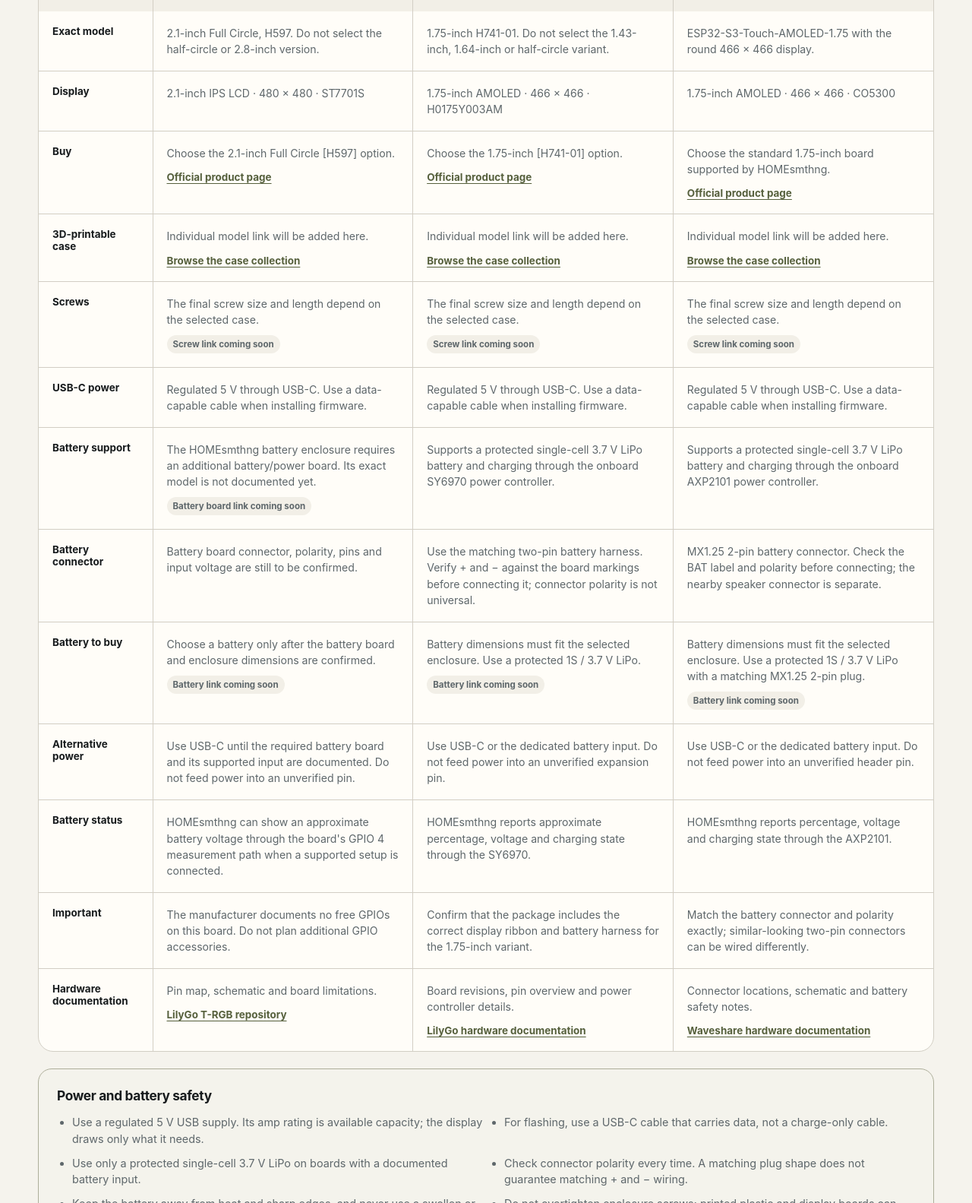
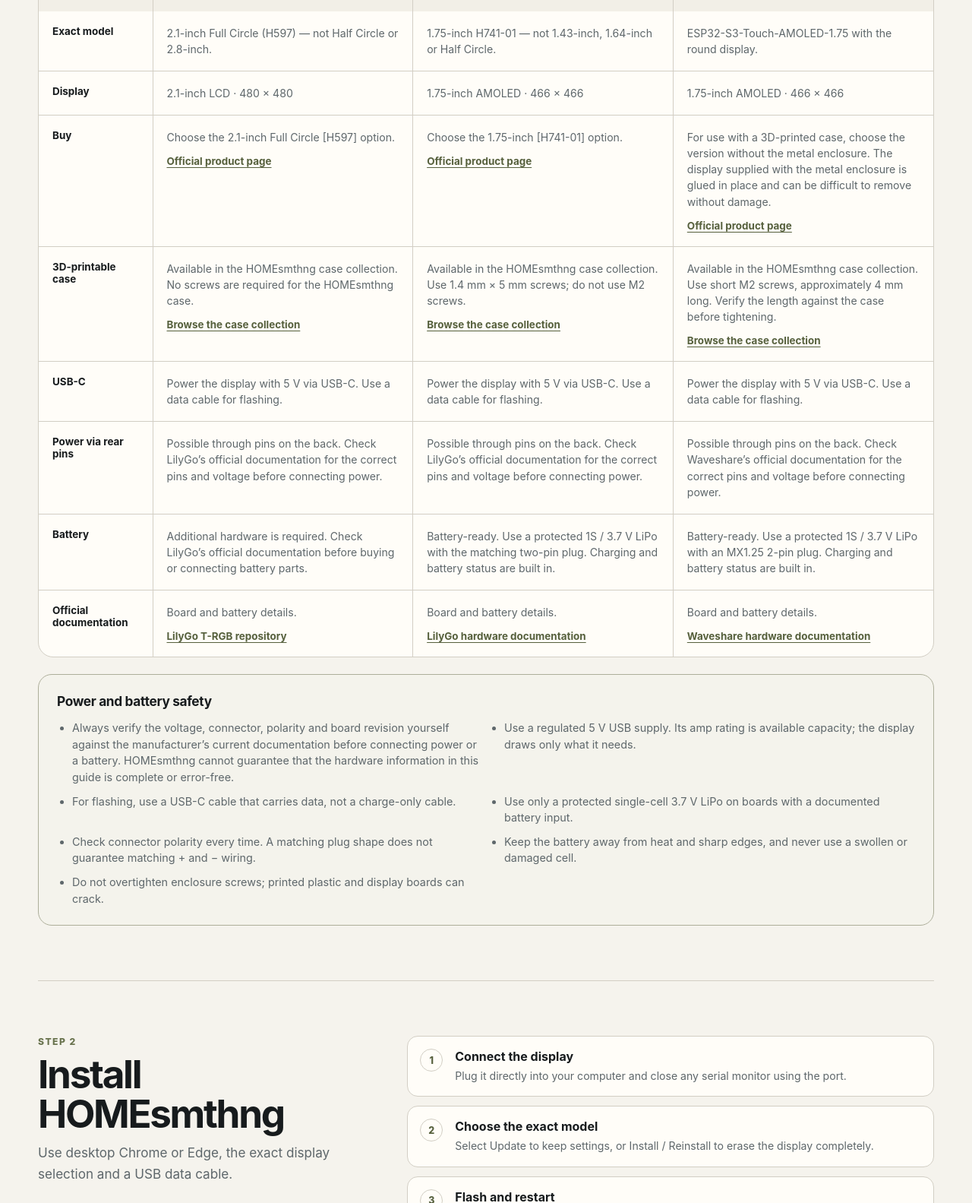
Before and after one commit to modsmthng/homesmthng, a website built with Vite: page web-flasher/guide/index.html in a window 1280 px wide. Shown: the part 2357-3940 px from the top of the page at 76% size. Built offline with nearby package versions, Linux system fonts and the light colour scheme.

Commit message:
update guide

```diff
--- a/web-flasher/guide/content.js
+++ b/web-flasher/guide/content.js
@@ -12,15 +12,10 @@
     { label: "Display", key: "display" },
     { label: "Buy", key: "purchase" },
     { label: "3D-printable case", key: "case" },
-    { label: "Screws", key: "screws" },
-    { label: "USB-C power", key: "usbPower" },
-    { label: "Battery support", key: "battery" },
-    { label: "Battery connector", key: "batteryConnector" },
-    { label: "Battery to buy", key: "batteryPurchase" },
-    { label: "Alternative power", key: "alternativePower" },
-    { label: "Battery status", key: "batteryStatus" },
-    { label: "Important", key: "important" },
-    { label: "Hardware documentation", key: "documentation" },
+    { label: "USB-C", key: "usbPower" },
+    { label: "Power via rear pins", key: "rearPinPower" },
+    { label: "Battery", key: "battery" },
+    { label: "Official documentation", key: "documentation" },
   ],
   boards: [
     {
@@ -29,19 +24,14 @@
       shortName: "T-RGB",
       image: "./screenshots/hardware-trgb.png",
       imageAlt: 'LilyGo T-RGB 2.1-inch Full Circle display board',
-      model: value("2.1-inch Full Circle, H597. Do not select the half-circle or 2.8-inch version."),
-      display: value("2.1-inch IPS LCD · 480 × 480 · ST7701S"),
+      model: value("2.1-inch Full Circle (H597) — not Half Circle or 2.8-inch."),
+      display: value("2.1-inch LCD · 480 × 480"),
       purchase: value("Choose the 2.1-inch Full Circle [H597] option.", link("Official product page", "https://lilygo.cc/products/t-rgb")),
-      case: value("Individual model link will be added here.", link("Browse the case collection", "https://www.printables.com/@dubios42/collections/2861668")),
-      screws: value("The final screw size and length depend on the selected case.", link("Screw link coming soon")),
-      usbPower: value("Regulated 5 V through USB-C. Use a data-capable cable when installing firmware."),
-      battery: value("The HOMEsmthng battery enclosure requires an additional battery/power board. Its exact model is not documented yet.", link("Battery board link coming soon")),
-      batteryConnector: value("Battery board connector, polarity, pins and input voltage are still to be confirmed."),
-      batteryPurchase: value("Choose a battery only after the battery board and enclosure dimensions are confirmed.", link("Battery link coming soon")),
-      alternativePower: value("Use USB-C until the required battery board and its supported input are documented. Do not feed power into an unverified pin."),
-      batteryStatus: value("HOMEsmthng can show an approximate battery voltage through the board's GPIO 4 measurement path when a supported setup is connected."),
-      important: value("The manufacturer documents no free GPIOs on this board. Do not plan additional GPIO accessories."),
-      documentation: value("Pin map, schematic and board limitations.", link("LilyGo T-RGB repository", "https://github.com/Xinyuan-LilyGO/LilyGo-T-RGB")),
+      case: value("Available in the HOMEsmthng case collection. No screws are required for the HOMEsmthng case.", link("Browse the case collection", "https://www.printables.com/@dubios42/collections/2861668")),
+      usbPower: value("Power the display with 5 V via USB-C. Use a data cable for flashing."),
+      rearPinPower: value("Possible through pins on the back. Check LilyGo’s official documentation for the correct pins and voltage before connecting power."),
+      battery: value("Additional hardware is required. Check LilyGo’s official documentation before buying or connecting battery parts."),
+      documentation: value("Board and battery details.", link("LilyGo T-RGB repository", "https://github.com/Xinyuan-LilyGO/LilyGo-T-RGB")),
     },
     {
       id: "lilygo_amoled_175",
@@ -49,19 +39,14 @@
       shortName: "LilyGo AMOLED",
       image: "./screenshots/hardware-lilygo-amoled.png",
       imageAlt: 'LilyGo T-Display-S3 AMOLED 1.75-inch display board',
-      model: value("1.75-inch H741-01. Do not select the 1.43-inch, 1.64-inch or half-circle variant."),
-      display: value("1.75-inch AMOLED · 466 × 466 · H0175Y003AM"),
+      model: value("1.75-inch H741-01 — not 1.43-inch, 1.64-inch or Half Circle."),
+      display: value("1.75-inch AMOLED · 466 × 466"),
       purchase: value("Choose the 1.75-inch [H741-01] option.", link("Official product page", "https://lilygo.cc/products/t-display-s3-amoled-1-64")),
-      case: value("Individual model link will be added here.", link("Browse the case collection", "https://www.printables.com/@dubios42/collections/2861668")),
-      screws: value("The final screw size and length depend on the selected case.", link("Screw link coming soon")),
-      usbPower: value("Regulated 5 V through USB-C. Use a data-capable cable when installing firmware."),
-      battery: value("Supports a protected single-cell 3.7 V LiPo battery and charging through the onboard SY6970 power controller."),
-      batteryConnector: value("Use the matching two-pin battery harness. Verify + and − against the board markings before connecting it; connector polarity is not universal."),
-      batteryPurchase: value("Battery dimensions must fit the selected enclosure. Use a protected 1S / 3.7 V LiPo.", link("Battery link coming soon")),
-      alternativePower: value("Use USB-C or the dedicated battery input. Do not feed power into an unverified expansion pin."),
-      batteryStatus: value("HOMEsmthng reports approximate percentage, voltage and charging state through the SY6970."),
-      important: value("Confirm that the package includes the correct display ribbon and battery harness for the 1.75-inch variant."),
-      documentation: value("Board revisions, pin overview and power controller details.", link("LilyGo hardware documentation", "https://wiki.lilygo.cc/products/t-display-series/t-display-s3-amoled-1.75/")),
+      case: value("Available in the HOMEsmthng case collection. Use 1.4 mm × 5 mm screws; do not use M2 screws.", link("Browse the case collection", "https://www.printables.com/@dubios42/collections/2861668")),
+      usbPower: value("Power the display with 5 V via USB-C. Use a data cable for flashing."),
+      rearPinPower: value("Possible through pins on the back. Check LilyGo’s official documentation for the correct pins and voltage before connecting power."),
+      battery: value("Battery-ready. Use a protected 1S / 3.7 V LiPo with the matching two-pin plug. Charging and battery status are built in."),
+      documentation: value("Board and battery details.", link("LilyGo hardware documentation", "https://wiki.lilygo.cc/products/t-display-series/t-display-s3-amoled-1.75/")),
     },
     {
       id: "waveshare_amoled_175",
@@ -69,19 +54,14 @@
       shortName: "Waveshare AMOLED",
       image: "./screenshots/hardware-waveshare-amoled.png",
       imageAlt: 'Waveshare ESP32-S3 Touch AMOLED 1.75-inch display board',
-      model: value("ESP32-S3-Touch-AMOLED-1.75 with the round 466 × 466 display."),
-      display: value("1.75-inch AMOLED · 466 × 466 · CO5300"),
-      purchase: value("Choose the standard 1.75-inch board supported by HOMEsmthng.", link("Official product page", "https://www.waveshare.com/product/esp32-s3-touch-amoled-1.75.htm")),
-      case: value("Individual model link will be added here.", link("Browse the case collection", "https://www.printables.com/@dubios42/collections/2861668")),
-      screws: value("The final screw size and length depend on the selected case.", link("Screw link coming soon")),
-      usbPower: value("Regulated 5 V through USB-C. Use a data-capable cable when installing firmware."),
-      battery: value("Supports a protected single-cell 3.7 V LiPo battery and charging through the onboard AXP2101 power controller."),
-      batteryConnector: value("MX1.25 2-pin battery connector. Check the BAT label and polarity before connecting; the nearby speaker connector is separate."),
-      batteryPurchase: value("Battery dimensions must fit the selected enclosure. Use a protected 1S / 3.7 V LiPo with a matching MX1.25 2-pin plug.", link("Battery link coming soon")),
-      alternativePower: value("Use USB-C or the dedicated battery input. Do not feed power into an unverified header pin."),
-      batteryStatus: value("HOMEsmthng reports percentage, voltage and charging state through the AXP2101."),
-      important: value("Match the battery connector and polarity exactly; similar-looking two-pin connectors can be wired differently."),
-      documentation: value("Connector locations, schematic and battery safety notes.", link("Waveshare hardware documentation", "https://www.waveshare.com/wiki/ESP32-S3-Touch-AMOLED-1.75")),
+      model: value("ESP32-S3-Touch-AMOLED-1.75 with the round display."),
+      display: value("1.75-inch AMOLED · 466 × 466"),
+      purchase: value("For use with a 3D-printed case, choose the version without the metal enclosure. The display supplied with the metal enclosure is glued in place and can be difficult to remove without damage.", link("Official product page", "https://www.waveshare.com/product/esp32-s3-touch-amoled-1.75.htm")),
+      case: value("Available in the HOMEsmthng case collection. Use short M2 screws, approximately 4 mm long. Verify the length against the case before tightening.", link("Browse the case collection", "https://www.printables.com/@dubios42/collections/2861668")),
+      usbPower: value("Power the display with 5 V via USB-C. Use a data cable for flashing."),
+      rearPinPower: value("Possible through pins on the back. Check Waveshare’s official documentation for the correct pins and voltage before connecting power."),
+      battery: value("Battery-ready. Use a protected 1S / 3.7 V LiPo with an MX1.25 2-pin plug. Charging and battery status are built in."),
+      documentation: value("Board and battery details.", link("Waveshare hardware documentation", "https://www.waveshare.com/wiki/ESP32-S3-Touch-AMOLED-1.75")),
     },
   ],
   displayScreenshots: [
--- a/web-flasher/guide/index.html
+++ b/web-flasher/guide/index.html
@@ -70,6 +70,7 @@
         <aside class="safety-card" aria-labelledby="power-safety-title">
           <h3 id="power-safety-title">Power and battery safety</h3>
           <ul>
+            <li>Always verify the voltage, connector, polarity and board revision yourself against the manufacturer’s current documentation before connecting power or a battery. HOMEsmthng cannot guarantee that the hardware information in this guide is complete or error-free.</li>
             <li>Use a regulated 5 V USB supply. Its amp rating is available capacity; the display draws only what it needs.</li>
             <li>For flashing, use a USB-C cable that carries data, not a charge-only cable.</li>
             <li>Use only a protected single-cell 3.7 V LiPo on boards with a documented battery input.</li>
```
Also changed, not shown: web-flasher/tests/guide-content.test.js (+79 -1 lines).
